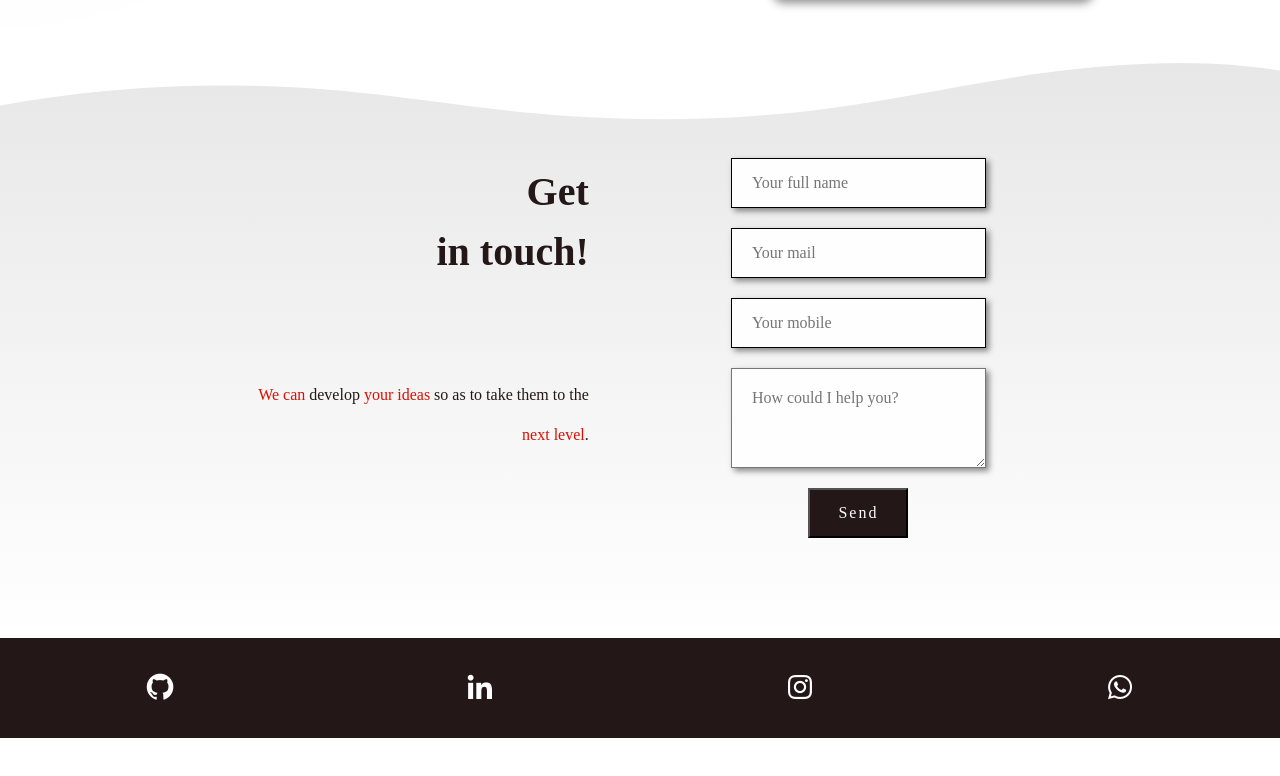
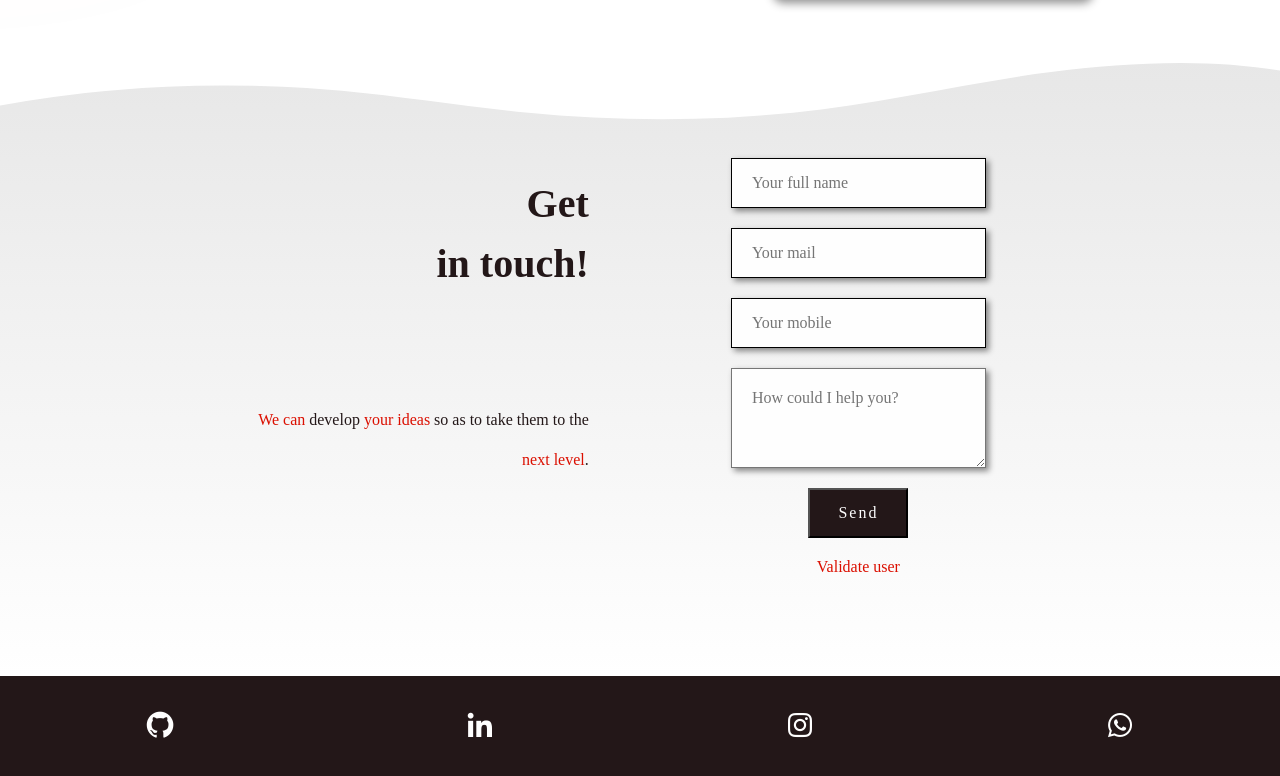
Before and after one commit to jdrcabrera123/portfolio, a React (Vite) app: page /#/ in a window 1280 px wide. Shown: the part 1104-1880 px from the top of the page. Before the commit the page ends 1842 px from the top, so only its background shows below. Built offline with nearby package versions, Linux system fonts and the light colour scheme; a web font is replaced by a local one.

Commit message:
validate user active

```diff
--- a/src/components/ContactUs.jsx
+++ b/src/components/ContactUs.jsx
@@ -1,6 +1,7 @@
 import React, { useRef } from "react";
 import emailjs from "@emailjs/browser";
 import { useState } from "react";
+import { Link } from "react-router-dom";
 
 export default function ContactUs() {
   const [fullname, setFullName] = useState("");
@@ -73,6 +74,7 @@
         onChange={(e) => setRequirement(e.target.value)}
       />
       <input type="submit" value="Send" />
+      <Link to={"/register"} className="validateUser">Validate user</Link>
     </form>
   );
 }
```
Also changed, not shown: 1 other file (tests, documents, lock files or other folders).
